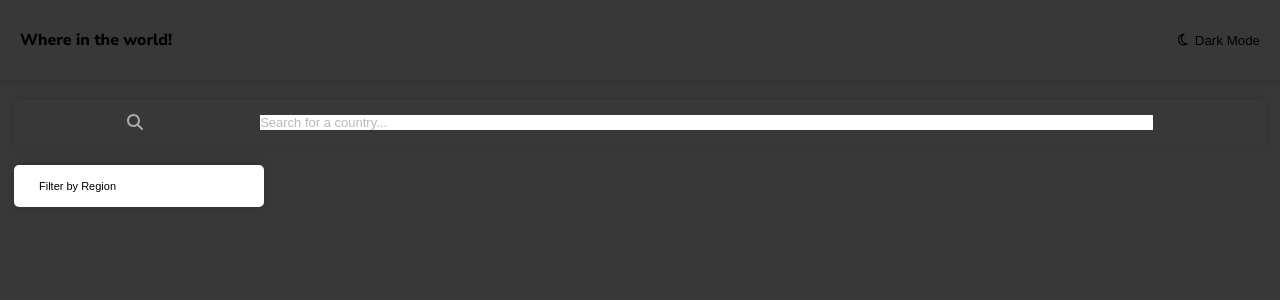
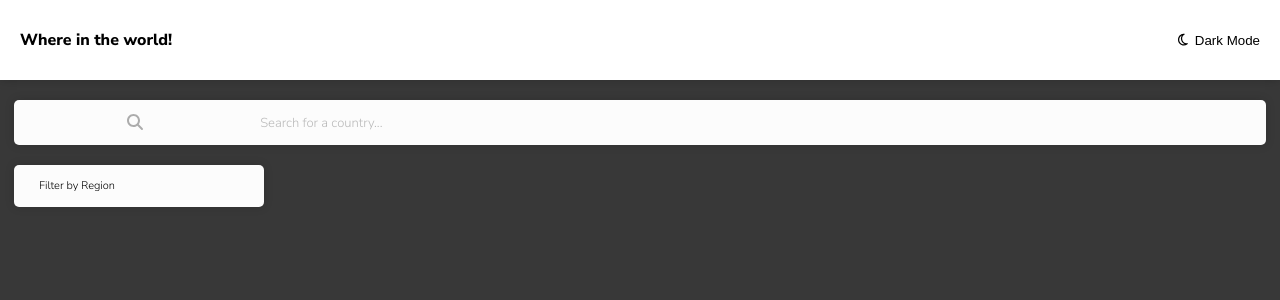
Before and after one commit to Altan1311/npm-create-vite-latest-rest-countries-api-with-color-theme-switcher-master, a React (Vite) app: page / in a window 1280 px wide. Shown: the top 300 px of the page. Built offline with nearby package versions, Linux system fonts and the light colour scheme; no server answers.

Commit message:
Added Dark Mode

```diff
--- a/src/App.tsx
+++ b/src/App.tsx
@@ -11,14 +11,25 @@ import { Routes, Route } from 'react-router-dom'
 
 function App() {
   const dispatch = useDispatch()
+  const { mode } = useSelector((state) => state.countries)
   const [search, setSearch] = useState("")
 
   useEffect(() => {
     dispatch(getAllCountries())
   }, [])
 
+  useEffect(() => {
+    if(mode === "dark"){
+      document.body.style.backgroundColor = "#202d36"
+      document.body.style.color = "white"
+    }else{
+      document.body.style.backgroundColor = "rgb(252, 252, 252)"
+      document.body.style.color = "black"
+    }
+  }, [mode])
+
   return (
-    <div className={styles.wrapper}>
+    <div className={styles.wrapper} >
 
       <Header />
 
--- a/src/components/Content.tsx
+++ b/src/components/Content.tsx
@@ -1,13 +1,14 @@
-import React, { useEffect, useState } from 'react'
+import React, { Dispatch, useEffect, useState } from 'react'
 import styles from './styles/Content.module.css'
 import { useSelector } from 'react-redux'
 import { selectCountries } from '../redux/slices/countriesSlice'
 import { Link } from 'react-router-dom'
 import Toolbar from './Toolbar'
 
-const Content = ({ search, setSearch }) => {
+const Content = ({ search, setSearch }: { search: string, setSearch: Dispatch<string>}) => {
   const { loading } = useSelector((state) => state.countries)
   const countries = useSelector(selectCountries)
+  const { mode } = useSelector(state => state.countries)
 
   const searchItems = search !== "" ? countries.filter((country) => country.name.common.toLowerCase().includes(search)) : countries
 
@@ -15,15 +16,20 @@ const Content = ({ search, setSearch }) => {
     console.log(countries)
   }, [countries])
 
-  const countryBox = (flag, name, population, region, capital, idx) => {
+  const modeStyle = {
+    backgroundColor: mode === "dark" ? "#2b3743" : "rgb(252, 252, 252)",
+    color: mode === "dark" ? "white" : "black",
+  }
+
+  const countryBox = (flag: string, name: string, population: number, region: string, capital: string, idx: string) => {
     return (
-      <div className={styles.country} key={idx}>
+      <Link to={`/country/${idx.toLowerCase()}`} className={styles.country} key={idx} style={modeStyle}>
         <div className={styles.flag}>
           <img src={flag} />
         </div>
         <div className={styles.description}>
           <div className={styles.countryName}>
-            <Link to={`/country/${idx.toLowerCase()}`}>{name}</Link>
+            {name}
           </div>
 
           <ul className={styles.data}>
@@ -32,7 +38,7 @@ const Content = ({ search, setSearch }) => {
             <li><span className={styles.dataTopic}>Capital: </span>{capital}</li>
           </ul>
         </div>
-      </div>
+      </Link>
     )
   }
 
@@ -41,7 +47,7 @@ const Content = ({ search, setSearch }) => {
       <Toolbar search={search} setSearch={setSearch} />
       <div className={styles.content}>
 
-        {loading ? "Loading..." : searchItems.map((country, idx) =>
+        {loading ? "Loading..." : searchItems.map((country) =>
           countryBox(country.flags.svg, country.name.common, country.population, country.region, country.capital, country.cca3)
         )}
 
--- a/src/components/Country.tsx
+++ b/src/components/Country.tsx
@@ -8,6 +8,7 @@ import { faArrowLeft } from '@fortawesome/free-solid-svg-icons'
 
 const Country = () => {
   const { id } = useParams()
+  const { mode } = useSelector(state => state.countries)
   const countries = useSelector(selectCountries)
   const country = countries && countries.find(item => item.cca3.toLowerCase() === id)
 
@@ -24,11 +25,16 @@ const Country = () => {
     )
   }
 
+  const modeStyle = {
+    backgroundColor: mode === "dark" ? "#2b3743" : "rgb(252, 252, 252)",
+    color: mode === "dark" ? "white" : "black",
+  }
+
   return (
     <div className={styles.country}>
       {country ?
         <>
-          <Link to="/" className={styles.backLink}>
+          <Link to="/" className={styles.backLink} style={modeStyle}>
             <FontAwesomeIcon icon={faArrowLeft} />
             <span>Back</span>
           </Link>
@@ -55,7 +61,7 @@ const Country = () => {
               <div className={styles.label}>Border Countries</div>
               <div className={styles.borderList}>
                 {country.borders.map((borderCountry, idx) => (
-                  <Link to={`/country/${borderCountry.toLowerCase()}`} className={styles.borderCountry} key={`boder-${idx}`}>
+                  <Link style={modeStyle} to={`/country/${borderCountry.toLowerCase()}`} className={styles.borderCountry} key={`boder-${idx}`}>
                     {countries.find(item => item.cca3 === borderCountry).name.common}
                   </Link>
                 ))}
--- a/src/components/Header.tsx
+++ b/src/components/Header.tsx
@@ -3,17 +3,27 @@ import styles from './styles/Header.module.css'
 
 import { FontAwesomeIcon } from '@fortawesome/react-fontawesome'
 import { faMoon } from '@fortawesome/free-regular-svg-icons'
+import { faMoon as faMoonSolid } from '@fortawesome/free-solid-svg-icons'
 import { Link } from 'react-router-dom'
+import { useDispatch, useSelector } from 'react-redux'
+import { changeMode } from '../redux/slices/countriesSlice'
 
 const Header = () => {
+  const { loading, mode } = useSelector((state) => state.countries)
+  const dispatch = useDispatch()
+
+  const fontColor = {
+    color: mode === "dark" ? "white" : "black"
+  }
+
   return (
-    <header className={styles.header}>
+    <header className={styles.header} style={{backgroundColor: mode === "dark" ? "#2b3743" : "white"}}>
       <div className={styles.headline}>
-        <Link tp="/">Where in the world!</Link>
+        <Link to="/" style={fontColor}>Where in the world!</Link>
       </div>
 
-      <button type="button" className={styles.button}>
-        <FontAwesomeIcon icon={faMoon} />
+      <button type="button" className={styles.button} onClick={() => dispatch(changeMode())} style={fontColor}>
+        <FontAwesomeIcon icon={mode === "dark" ? faMoonSolid : faMoon} />
         <span>Dark Mode</span>
       </button>
     </header>
--- a/src/components/Toolbar.tsx
+++ b/src/components/Toolbar.tsx
@@ -2,21 +2,31 @@ import React from 'react'
 import styles from './styles/Toolbar.module.css'
 import { FontAwesomeIcon } from '@fortawesome/react-fontawesome'
 import { faMagnifyingGlass } from '@fortawesome/free-solid-svg-icons'
-import { useDispatch } from 'react-redux'
-import { getCountriesByRegion } from '../redux/slices/countriesSlice'
+import { useDispatch, useSelector } from 'react-redux'
+import { getAllCountries, getCountriesByRegion } from '../redux/slices/countriesSlice'
 
 const Toolbar = ({ search, setSearch }) => {
   const dispatch = useDispatch()
+  const { mode } = useSelector(state => state.countries)
 
   const handleFilter = (e: React.ChangeEvent<HTMLSelectElement>) => {
     const region = e.target.value
 
-    dispatch(getCountriesByRegion({ region }))
+    if(region === "all"){
+      dispatch(getAllCountries())
+    }else{
+      dispatch(getCountriesByRegion({ region }))
+    }
+  }
+
+  const modeStyle = {
+    backgroundColor: mode === "dark" ? "#2b3743" : "rgb(252, 252, 252)",
+    color: mode === "dark" ? "white" : "black",
   }
 
   return (
     <div className={styles.toolbar}>
-      <div className={styles.search}>
+      <div className={styles.search} style={modeStyle}>
         <div className={styles.searchIcon}>
           <FontAwesomeIcon icon={faMagnifyingGlass} />
         </div>
@@ -26,11 +36,12 @@ const Toolbar = ({ search, setSearch }) => {
           className={styles.input}
           placeholder="Search for a country..."
           onChange={(e) => setSearch(e.target.value.toLowerCase())}
+          style={modeStyle}
         />
       </div>
 
       <div className={styles.filter}>
-        <select className={styles.select} onChange={handleFilter}>
+        <select className={styles.select} onChange={handleFilter} style={modeStyle}>
           <option value="all">Filter by Region</option>
           <option value="africa">Africa</option>
           <option value="america">America</option>
--- a/src/components/styles/Content.module.css
+++ b/src/components/styles/Content.module.css
@@ -6,8 +6,10 @@
 }
 
 .country{
+  background: white;
   box-shadow: 0 0 10px 0 rgba(0, 0, 0, 0.15);
   border-radius: 5px;
+  transition: background-color .2s ease-in-out;
 }
 
 .description{
--- a/src/components/styles/Country.module.css
+++ b/src/components/styles/Country.module.css
@@ -4,6 +4,7 @@
 }
 
 .backLink{
+  background: white;
   color: black;
   text-decoration: none;
   box-shadow: 0 0 5px 0 rgba(0, 0, 0, 0.15);
@@ -14,6 +15,7 @@
   align-items: center;
   width: 90px;
   height: 30px;
+  transition: background-color .2s ease-in-out;
 }
 
 .flag{
@@ -58,6 +60,7 @@
   align-items: center;
   justify-content: center;
   font-size: 12px;
+  transition: background-color .2s ease-in-out;
 }
 
 .borderList{
--- a/src/components/styles/Header.module.css
+++ b/src/components/styles/Header.module.css
@@ -1,4 +1,5 @@
 .header{
+  background: white;
   display: flex;
   justify-content: space-between;
   align-items: center;
@@ -6,6 +7,7 @@
   width: 100%;
   height: 80px;
   padding: 0 20px;
+  transition: background-color .2s ease-in-out;
 }
 
 .headline{
@@ -21,7 +23,6 @@
   border-radius: 5px;
 }
 
-.button:hover, .button:focus{
-  color: rgb(0, 247, 255);
+.button:hover{
   cursor: pointer;
 }
--- a/src/components/styles/Toolbar.module.css
+++ b/src/components/styles/Toolbar.module.css
@@ -5,6 +5,7 @@
 }
 
 .search{
+  background: white;
   box-shadow: 0 0 10px 0 rgba(0, 0, 0, 0.15);
   border-radius: 5px;
   height: 45px;
@@ -12,6 +13,7 @@
   justify-content: space-between;
   align-items: center;
   padding: 0 9%;
+  transition: background-color .2s ease-in-out;
 }
 
 .searchIcon{
@@ -23,6 +25,7 @@
   font-size: 13px;
   border: 0;
   width: 87%;
+  transition: background-color .2s ease-in-out;
 }
 
 .input:focus{
@@ -43,6 +46,7 @@
   border-radius: 5px;
   width: clamp(150px, 55%, 250px);
   font-size: 11px;
+  transition: background-color .2s ease-in-out;
 }
 
 .select::after {
--- a/src/index.css
+++ b/src/index.css
@@ -16,7 +16,15 @@
 }
 
 body{
+  background: rgb(252, 252, 252);
   font-family: "Nunito Sans", sans-serif;
+  width: 100%;
+  transition: background-color .2s ease-in-out;
+}
+
+#root{
+  width: 100%;
+  height: 100vh;
 }
 
 img, svg{
@@ -28,3 +36,7 @@ a{
   color: black;
   text-decoration: none;
 }
+
+input, select{
+  font: inherit;
+}
--- a/src/redux/slices/countriesSlice.ts
+++ b/src/redux/slices/countriesSlice.ts
@@ -12,7 +12,7 @@ export const getAllCountries = createAsyncThunk(
 
 export const getCountriesByRegion = createAsyncThunk(
   'countries/getCountriesByRegion',
-  async ({ region }) => {
+  async ({ region }: { region: string }) => {
     const res = await fetch(`https://restcountries.com/v3.1/region/${region}`)
     const json = await res.json()
 
@@ -65,8 +65,8 @@ export const countriesSlice = createSlice({
   }
 })
 
-export const selectCountries = state => state.countries.data
+export const selectCountries = (state: any) => state.countries.data
 
-const { changeMode } = countriesSlice.actions
+export const { changeMode } = countriesSlice.actions
 
 export const countriesReducer = countriesSlice.reducer
```
